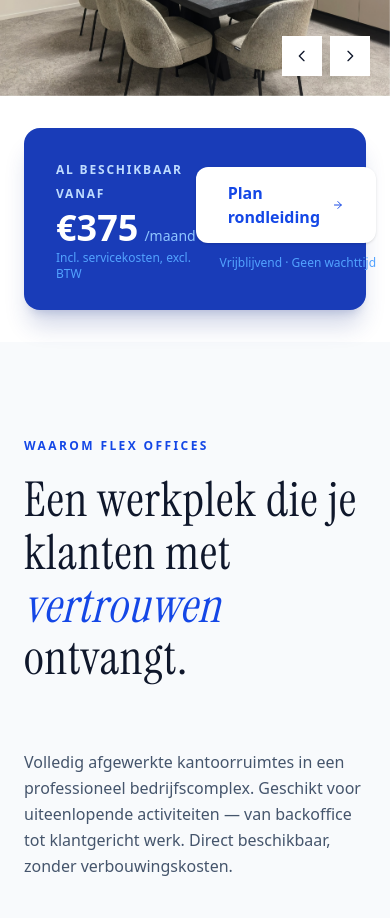
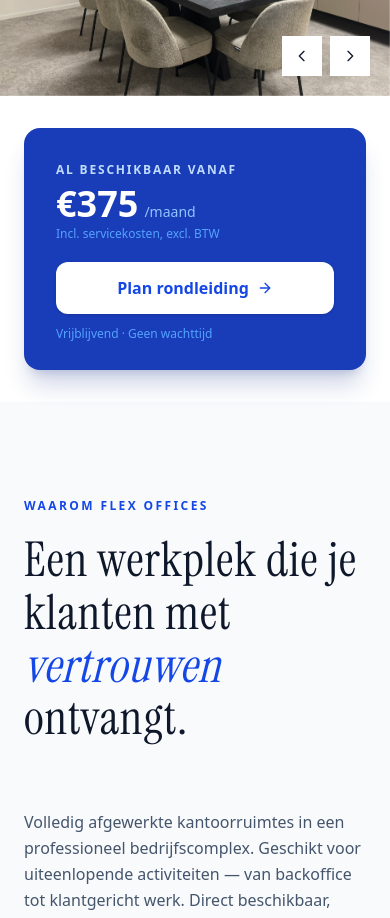
Before and after one commit to jwmik123/flex-offices, a Next.js app: page / in a window 390 px wide. Shown: the part 1080-1998 px from the top of the page. Built offline with nearby package versions, Linux system fonts and the light colour scheme.

Commit message:
pricing card responsiveness

```diff
--- a/components/Hero.tsx
+++ b/components/Hero.tsx
@@ -221,7 +221,7 @@ export default function Hero() {
       {/* Bottom pricing card ─────────────────────────────────────────── */}
       <div className="bg-white pb-8 px-6 lg:px-8">
         <div ref={bottomRef} className="max-w-[90rem] mx-auto pt-8">
-          <div className="bg-blue-800 rounded-2xl px-8 lg:px-12 py-7 flex items-center justify-between shadow-xl shadow-blue-900/20">
+          <div className="bg-blue-800 rounded-2xl px-8 lg:px-12 py-7 flex flex-col sm:flex-row items-start sm:items-center justify-between gap-5 sm:gap-0 shadow-xl shadow-blue-900/20">
             <div>
               <span className="text-xs font-semibold tracking-[0.15em] uppercase text-blue-200">
                 Al beschikbaar vanaf
@@ -232,10 +232,10 @@ export default function Hero() {
               </div>
               <p className="text-xs text-blue-400 mt-0.5">Incl. servicekosten, excl. BTW</p>
             </div>
-            <div className="flex flex-col items-end gap-3">
+            <div className="flex flex-col items-start sm:items-end gap-3 w-full sm:w-auto">
               <a
                 href="mailto:info@hoffstad.nl"
-                className="bg-white text-blue-700 font-semibold px-8 py-3.5 rounded-xl hover:bg-blue-50 transition-colors duration-200 flex items-center gap-2 text-base shadow-sm"
+                className="bg-white text-blue-700 font-semibold px-8 py-3.5 rounded-xl hover:bg-blue-50 transition-colors duration-200 flex items-center justify-center gap-2 text-base shadow-sm w-full sm:w-auto"
               >
                 Plan rondleiding
                 <ArrowRight className="w-4 h-4" />
```
